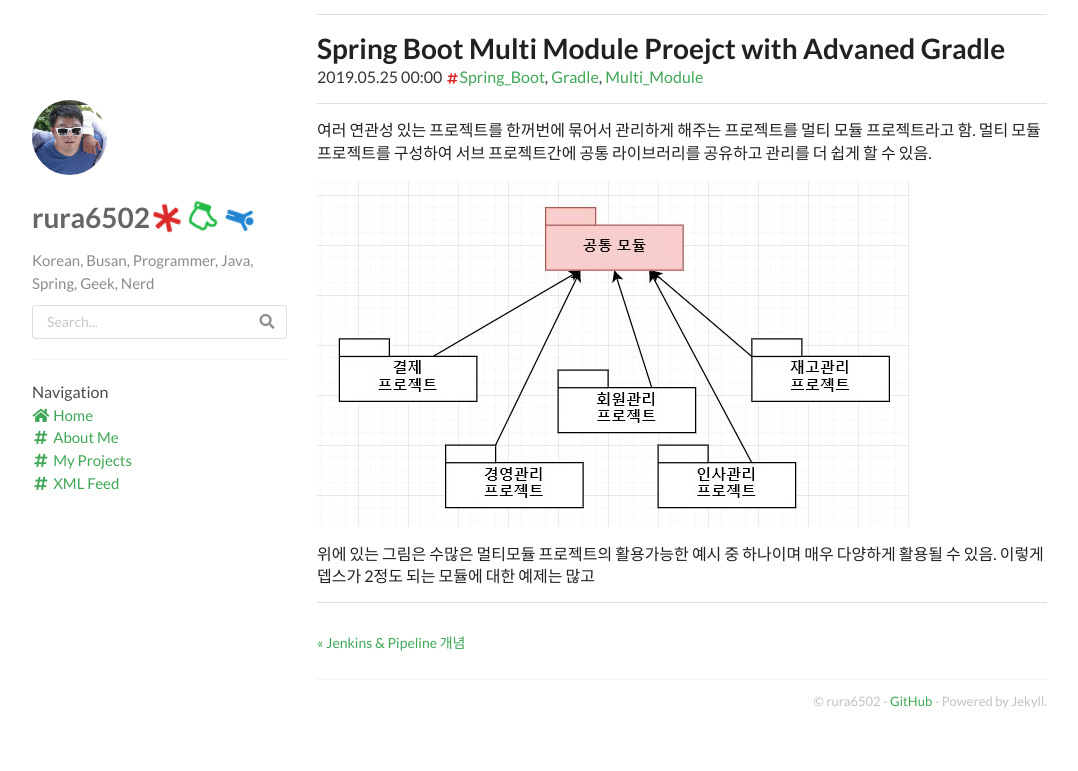
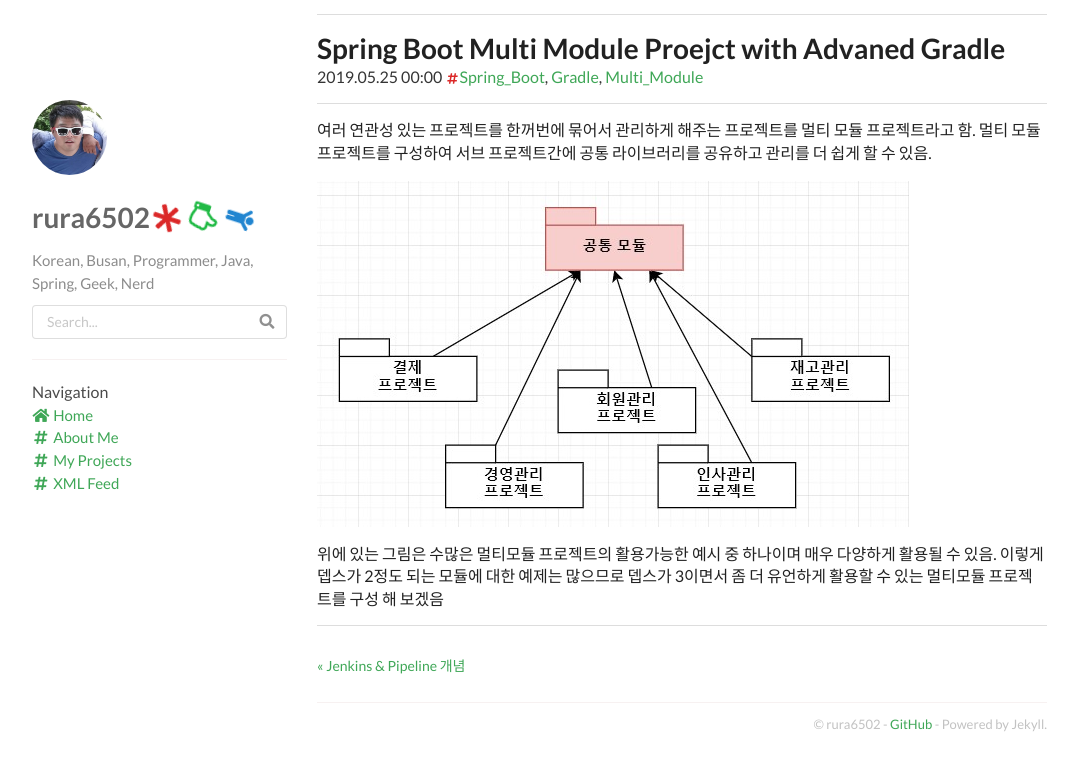
Before and after one commit to rura6502/rura6502.github.io, a Jekyll site: the page built from _posts/2019-05-25-Spring-Boot-Multi-Moudle-Project-using-Advanced-Gradle.md, in a window 1280 px wide. Shown: the top 771 px of the page, without its empty margins (53-1131 px from the left). Built offline with Jekyll 4.4.1, drawn with Linux system fonts in a browser that asks for light colours; nearby versions of some CDN libraries; comment, search, counter and statistics services are not loaded.

Commit message:
_posts/2019-05-25-Spring-Boot-Multi-Moudle-Project-using-Advanced-Gradle.md updated from https://stackedit.io/

```diff
--- a/_posts/2019-05-25-Spring-Boot-Multi-Moudle-Project-using-Advanced-Gradle.md
+++ b/_posts/2019-05-25-Spring-Boot-Multi-Moudle-Project-using-Advanced-Gradle.md
@@ -9,11 +9,14 @@
 
 ![reason_of_using_multi_module_project](https://github.com/rura6502/rura6502.github.io/blob/master/_posts/_image/reason_of_using_multi_module_project.jpg?raw=true)
 
-위에 있는 그림은 수많은 멀티모듈 프로젝트의  활용가능한 예시 중 하나이며 매우 다양하게 활용될 수 있음. 이렇게 뎁스가 2정도 되는 모듈에 대한 예제는 많고
+위에 있는 그림은 수많은 멀티모듈 프로젝트의  활용가능한 예시 중 하나이며 매우 다양하게 활용될 수 있음. 이렇게 뎁스가 2정도 되는 모듈에 대한 예제는 많으므로 뎁스가 3이면서 좀 더 유언하게 활용할 수 있는 멀티모듈 프로젝트를 구성 해 보겠음
+
+
 
 
 
 
 <!--stackedit_data:
-eyJoaXN0b3J5IjpbMTU3NjA3NzUzNywtMTk5MTQ1MDUwMF19
+eyJoaXN0b3J5IjpbLTE4NTA1NzcyNzgsLTE5OTE0NTA1MDBdfQ
+==
 -->
```
